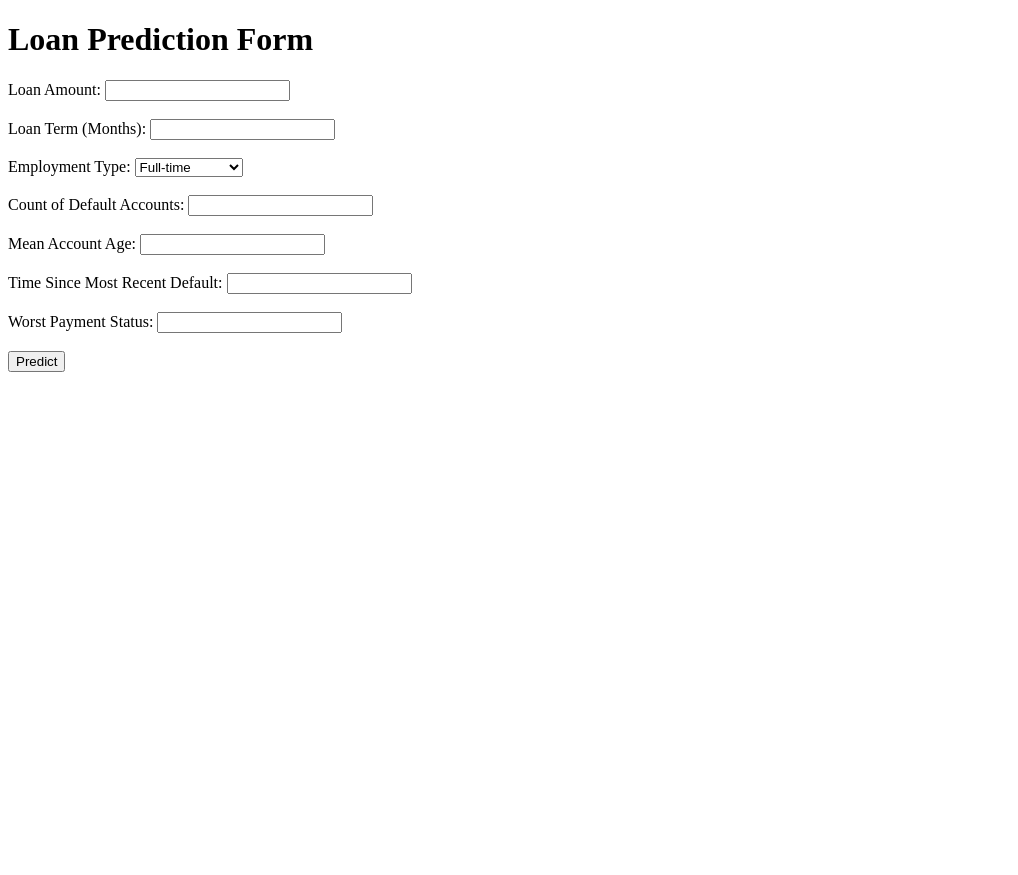
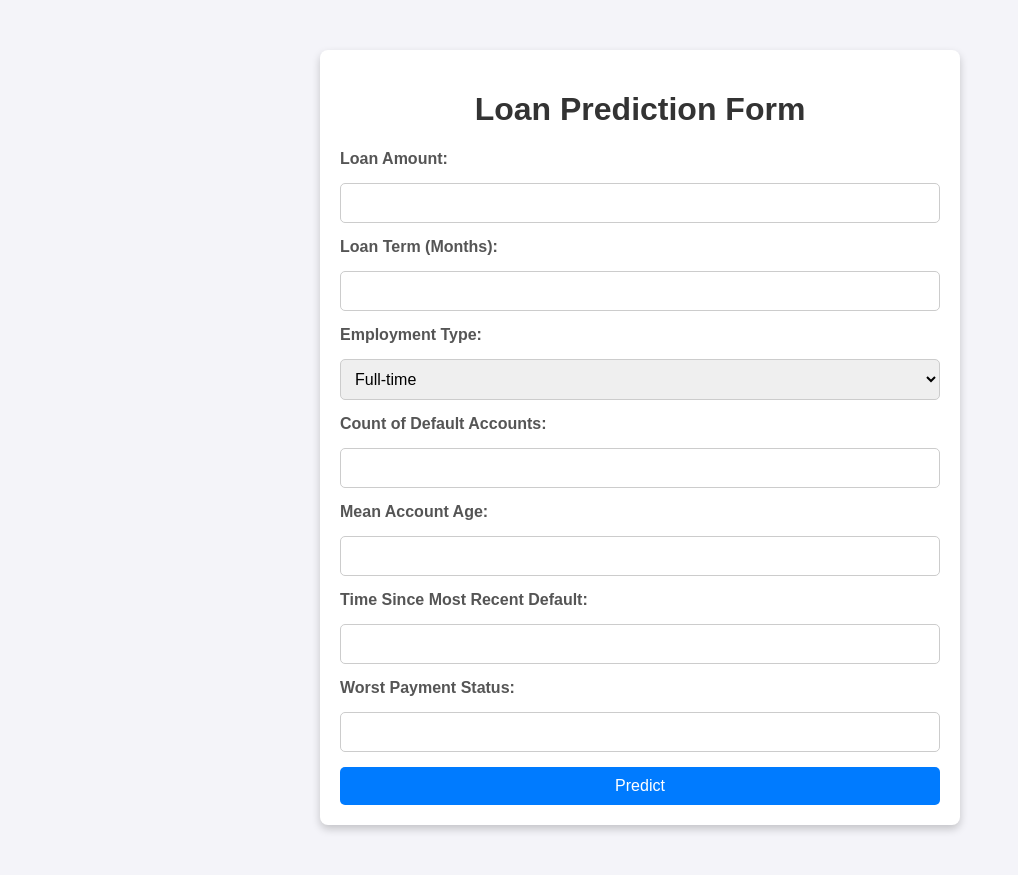
Before and after one commit to TomiTJ/Financial_Data_Science, a Flask app: page / in a window 1280 px wide. Shown: the whole page, without its empty margins (0-1018 px from the left). Before the commit the page ends 372 px from the top, so only its background shows below. Run offline with Flask 3, Linux system fonts and the light colour scheme; parts of the project's set-up code (start-up, migrations or seed data) failed here and were passed over.

Commit message:
Webpage HTML page

```diff
--- a/templates/form.html
+++ b/templates/form.html
@@ -1,16 +1,69 @@
 <!DOCTYPE html>
-<html>
+<html lang="en">
 <head>
-    <title>Loan Prediction</title>
+    <meta charset="UTF-8">
+    <meta name="viewport" content="width=device-width, initial-scale=1.0">
+    <title>Loan Prediction Form</title>
+    <style>
+        body {
+            font-family: Arial, sans-serif;
+            background-color: #f4f4f9;
+            margin: 0;
+            padding: 0;
+        }
+        .container {
+            max-width: 600px;
+            margin: 50px auto;
+            padding: 20px;
+            background: #ffffff;
+            border-radius: 8px;
+            box-shadow: 0 4px 8px rgba(0, 0, 0, 0.2);
+        }
+        h1 {
+            text-align: center;
+            color: #333;
+        }
+        form {
+            display: flex;
+            flex-direction: column;
+            gap: 15px;
+        }
+        label {
+            font-weight: bold;
+            color: #555;
+        }
+        input, select, button {
+            font-size: 1rem;
+            padding: 10px;
+            border: 1px solid #ccc;
+            border-radius: 5px;
+        }
+        input:focus, select:focus, button:focus {
+            border-color: #007BFF;
+            outline: none;
+            box-shadow: 0 0 5px rgba(0, 123, 255, 0.5);
+        }
+        button {
+            background-color: #007BFF;
+            color: white;
+            border: none;
+            cursor: pointer;
+            transition: background-color 0.3s ease;
+        }
+        button:hover {
+            background-color: #0056b3;
+        }
+    </style>
 </head>
 <body>
+    <div class="container">
         <h1>Loan Prediction Form</h1>
         <form action="/predict" method="post">
             <label for="amount">Loan Amount:</label>
-        <input type="number" id="amount" name="Amount" required><br><br>
+            <input type="number" id="amount" name="Amount" required>
 
             <label for="term">Loan Term (Months):</label>
-        <input type="number" id="term" name="Term" required><br><br>
+            <input type="number" id="term" name="Term" required>
 
             <label for="employment">Employment Type:</label>
             <select id="employment" name="EmploymentType">
@@ -18,21 +71,22 @@
                 <option value="Employed - part time">Part-time</option>
                 <option value="Self employed">Self-employed</option>
                 <option value="Retired">Retired</option>
-        </select><br><br>
+            </select>
 
             <label for="defaults">Count of Default Accounts:</label>
-        <input type="number" id="defaults" name="ALL_CountDefaultAccounts"><br><br>
+            <input type="number" id="defaults" name="ALL_CountDefaultAccounts">
 
             <label for="mean_age">Mean Account Age:</label>
-        <input type="number" id="mean_age" name="ALL_MeanAccountAge" step="0.01"><br><br>
+            <input type="number" id="mean_age" name="ALL_MeanAccountAge" step="0.01">
 
             <label for="recent_default">Time Since Most Recent Default:</label>
-        <input type="number" id="recent_default" name="ALL_TimeSinceMostRecentDefault"><br><br>
+            <input type="number" id="recent_default" name="ALL_TimeSinceMostRecentDefault">
 
             <label for="worst_status">Worst Payment Status:</label>
-        <input type="number" id="worst_status" name="ALL_WorstPaymentStatusActiveAccounts"><br><br>
+            <input type="number" id="worst_status" name="ALL_WorstPaymentStatusActiveAccounts">
 
             <button type="submit">Predict</button>
         </form>
+    </div>
 </body>
 </html>
```
Lines whose indentation alone changed are shown as unchanged.
